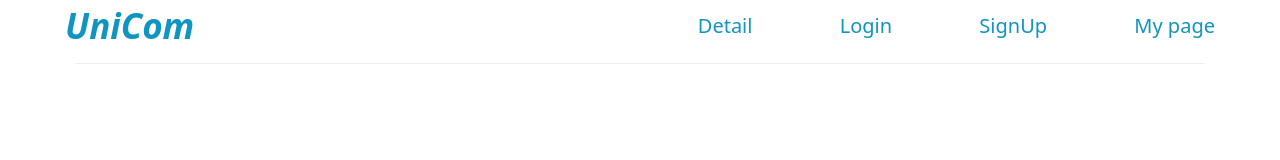
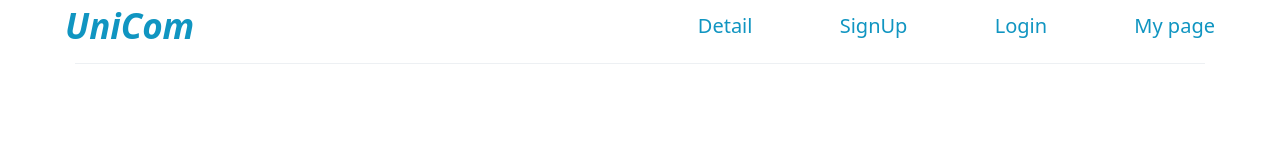
Before and after one commit to YoonSangHun/groupProject, a React (Create React App) app: page / in a window 1280 px wide. Shown: the top 160 px of the page. Built offline with nearby package versions, Linux system fonts and the light colour scheme.

Commit message:
small changes

```diff
--- a/src/components/NavBar.js
+++ b/src/components/NavBar.js
@@ -17,15 +17,16 @@ const NavBar = () => {
                     <Link to = "/Detail">Detail</Link>
                 </ul>
                 <ul>
-                    {/* 로그인 */}
-                    <Link to = "/Login">Login</Link>
+                    {/* 회원가입 */}
 
-                </ul>
-                <ul>
-                    {/* 회원가입 버튼 */}
                     <Link to = "/SignUp">SignUp</Link>
                 </ul>
                 <ul>
+                    {/* 로그인 */}
+                    <Link to = "/Login">Login</Link>
+                </ul>
+                <ul>
+                    {/* 마이페이지 */}
                     <Link to = "/MyPage">My page</Link>
                 </ul>
                 </nav>
```
